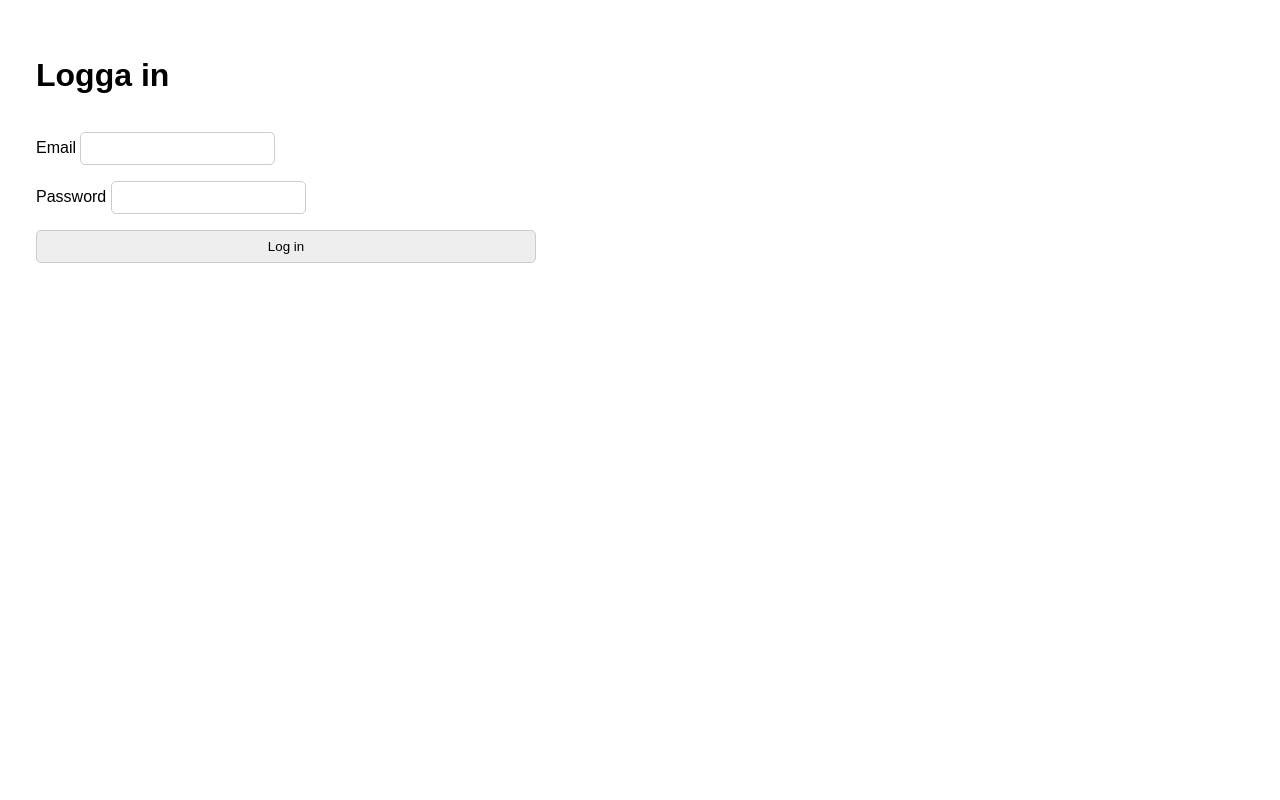
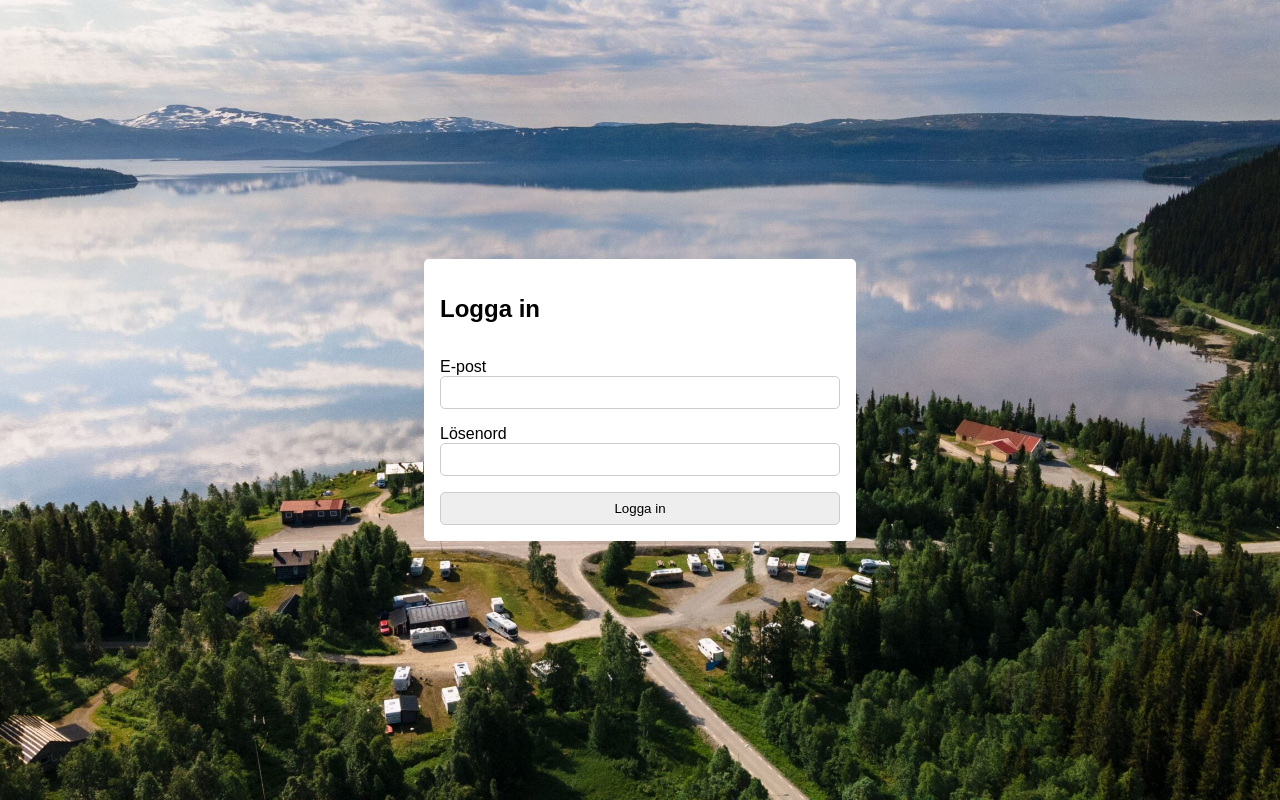
Before and after one commit to EmilZackrisson/camping-booking-system, a SvelteKit app: page /auth/login in a window 1280 px wide. Built offline with nearby package versions, Linux system fonts and the light colour scheme.

Commit message:
styled login

```diff
--- a/src/routes/auth/login/+page.svelte
+++ b/src/routes/auth/login/+page.svelte
@@ -31,18 +31,18 @@
 	}
 </script>
 
-<form on:submit={login}>
-	<h1>Logga in</h1>
-	<label>
-		Email
-		<input name="email" type="email" />
-	</label>
-	<label>
-		Password
-		<input name="password" type="password" />
-	</label>
-	<button type="submit">Log in</button>
-</form>
+<section>
+	<form on:submit={login}>
+		<h1>Logga in</h1>
+		<label for="email"> E-post </label>
+		<input name="email" type="email" id="email" />
+
+		<label for="password"> Lösenord </label>
+		<input name="password" type="password" id="password" />
+
+		<button type="submit">Logga in</button>
+	</form>
+</section>
 
 <style>
 	:global(body) {
@@ -54,7 +54,7 @@
 		display: flex;
 		flex-direction: column;
 		width: 100%;
-		max-width: 500px;
+		max-width: 400px;
 		margin: 20px;
 		padding: 1rem;
 		background-color: #fff;
@@ -79,4 +79,16 @@
 		background-color: #eee;
 		cursor: pointer;
 	}
+
+	section {
+		background-image: url('../../../CampStoraBlaSjon-5-scaled.jpg');
+		background-size: cover;
+		background-position: center; /* Center the image */
+		background-repeat: no-repeat; /* Do not repeat the image */
+		min-height: 100vh;
+		margin: 0;
+		display: flex;
+		justify-content: center;
+		align-items: center;
+	}
 </style>
```
